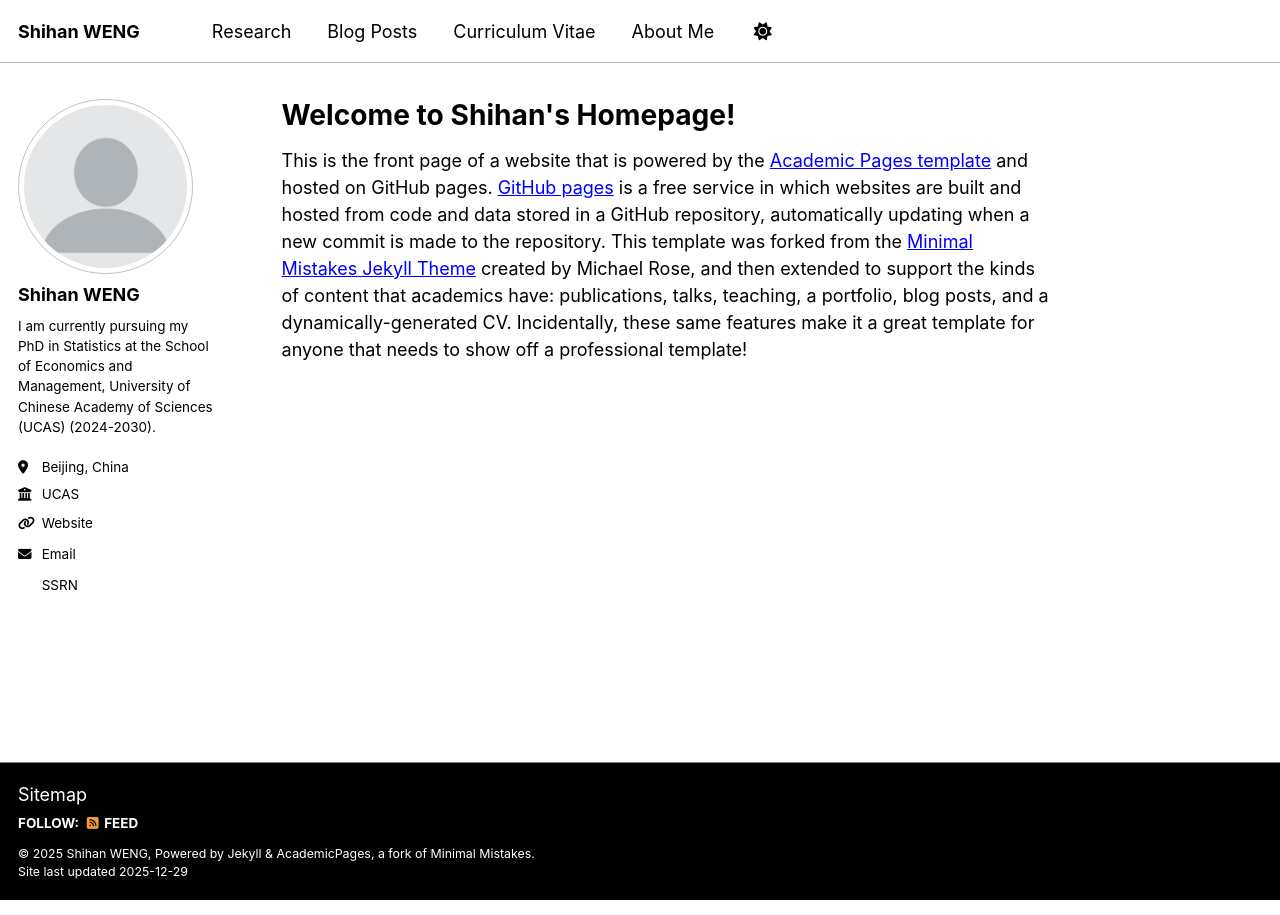
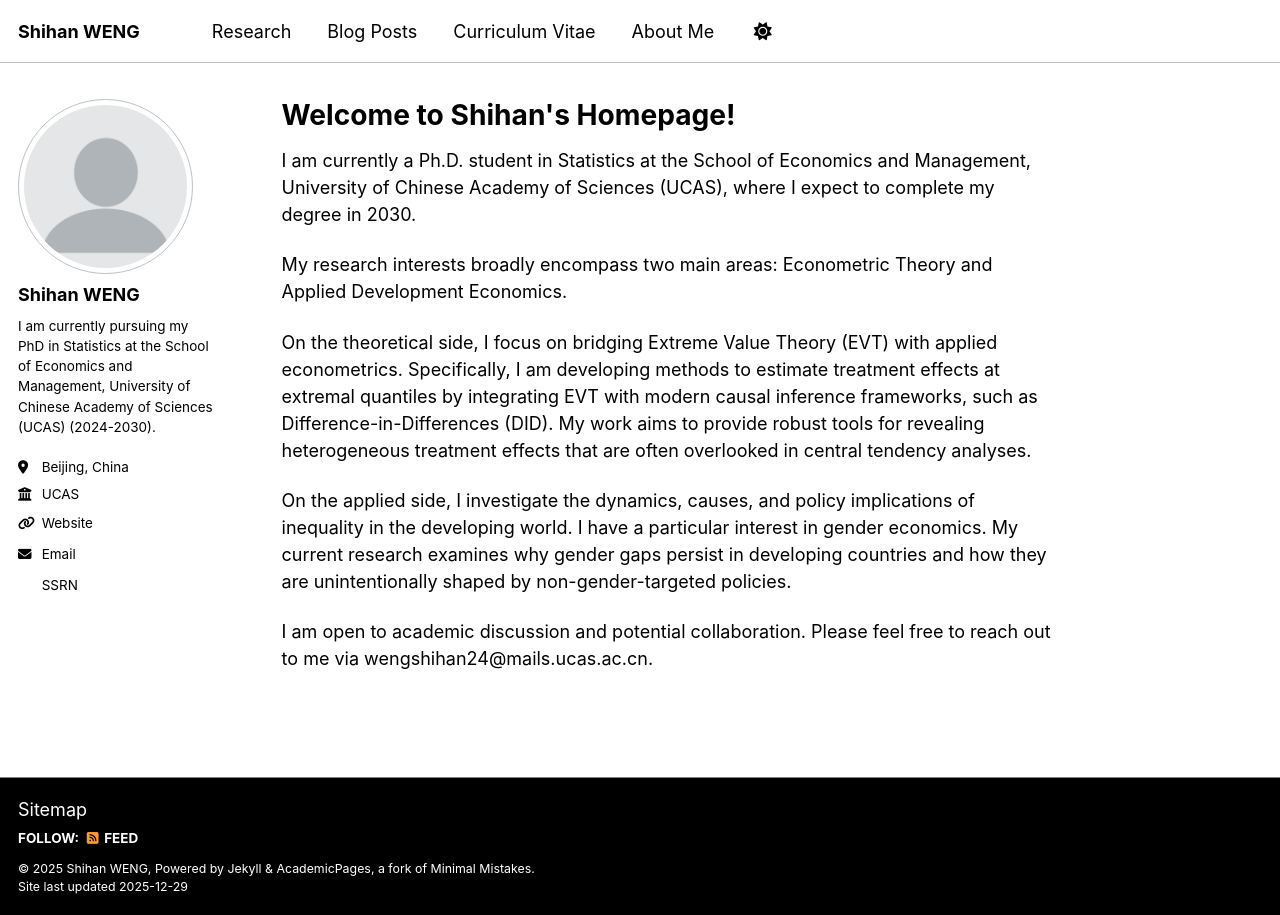
Before and after one commit to ShihanWENG/ShihanWENG.github.io, a Jekyll site: the page built from _pages/about.md, in a window 1280 px wide. Built offline with Jekyll 4.4.1, drawn with Linux system fonts in a browser that asks for light colours; some web fonts are replaced; a script bundle is joined from its source files by our own code; library files that are not in the unit come from our copies.

Commit message:
Update about.md

```diff
--- a/_pages/about.md
+++ b/_pages/about.md
@@ -7,4 +7,12 @@ redirect_from:
 ---
 
 <h1>Welcome to Shihan's Homepage!</h1>
-This is the front page of a website that is powered by the [Academic Pages template](https://github.com/academicpages/academicpages.github.io) and hosted on GitHub pages. [GitHub pages](https://pages.github.com) is a free service in which websites are built and hosted from code and data stored in a GitHub repository, automatically updating when a new commit is made to the repository. This template was forked from the [Minimal Mistakes Jekyll Theme](https://mmistakes.github.io/minimal-mistakes/) created by Michael Rose, and then extended to support the kinds of content that academics have: publications, talks, teaching, a portfolio, blog posts, and a dynamically-generated CV. Incidentally, these same features make it a great template for anyone that needs to show off a professional template!
+I am currently a Ph.D. student in Statistics at the School of Economics and Management, University of Chinese Academy of Sciences (UCAS), where I expect to complete my degree in 2030.
+
+My research interests broadly encompass two main areas: Econometric Theory and Applied Development Economics.
+
+On the theoretical side, I focus on bridging Extreme Value Theory (EVT) with applied econometrics. Specifically, I am developing methods to estimate treatment effects at extremal quantiles by integrating EVT with modern causal inference frameworks, such as Difference-in-Differences (DID). My work aims to provide robust tools for revealing heterogeneous treatment effects that are often overlooked in central tendency analyses.
+
+On the applied side, I investigate the dynamics, causes, and policy implications of inequality in the developing world. I have a particular interest in gender economics. My current research examines why gender gaps persist in developing countries and how they are unintentionally shaped by non-gender-targeted policies.
+
+I am open to academic discussion and potential collaboration. Please feel free to reach out to me via wengshihan24@mails.ucas.ac.cn.
```
